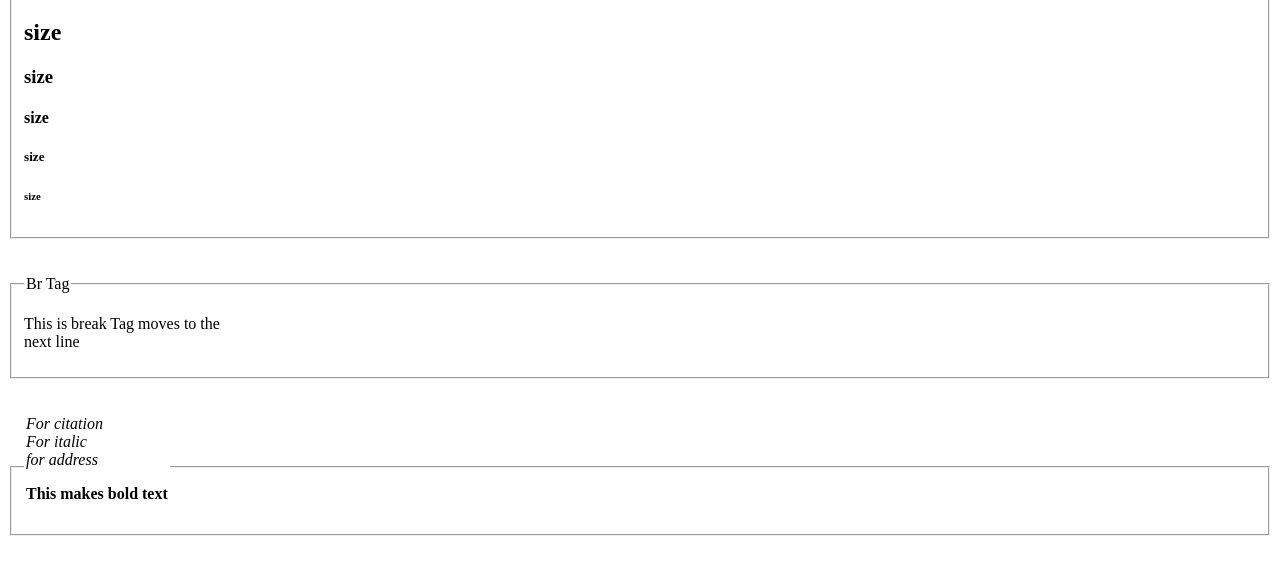
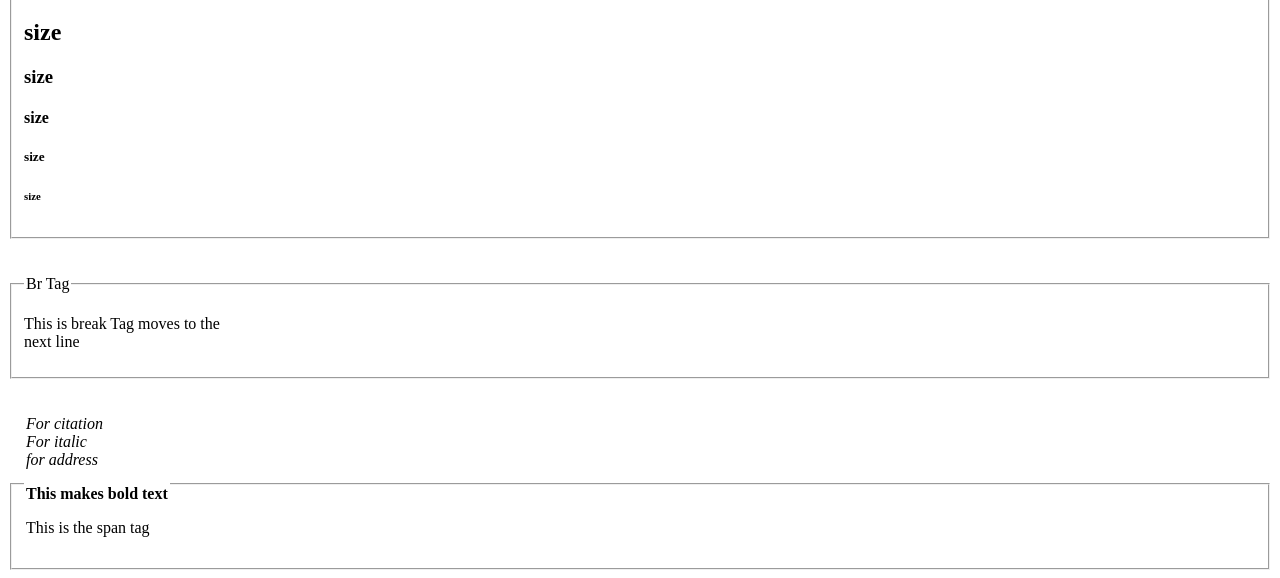
Before and after one commit to RamesshJagatap/HTML-Full-Course, a plain HTML site: page HTML Text tags/index.html in a window 1280 px wide. Shown: the part 307-885 px from the top of the page. Before the commit the page ends 851 px from the top, so only its background shows below. Drawn offline with Linux system fonts and the light colour scheme.

Commit message:
added span tag

```diff
--- a/HTML Text tags/index.html
+++ b/HTML Text tags/index.html
@@ -42,6 +42,7 @@ the help of pre tag.
         <em>For italic</em>
         <address>for address</address>
         <p><b>This makes bold text</b></p>
+       <p><span>This is the span tag</span></p>
       </legend>
     </fieldset>
   </body>
```
